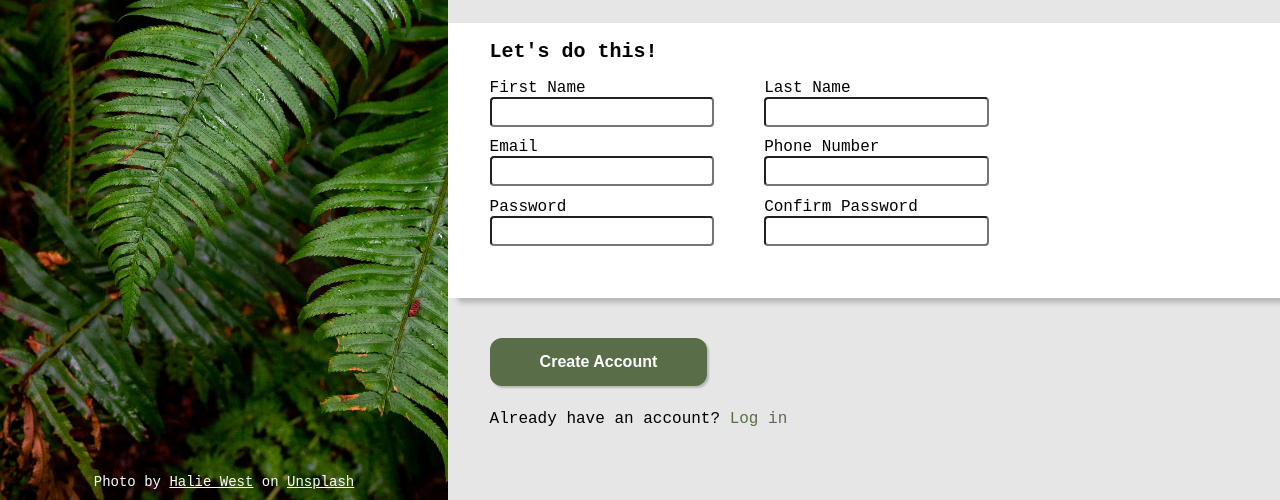
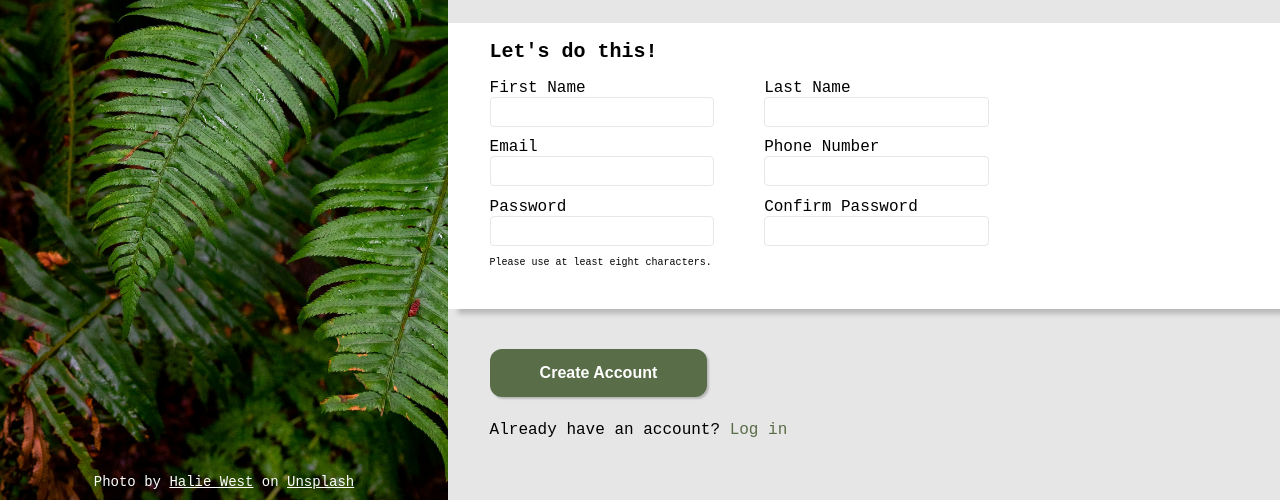
Before and after one commit to mdot2x3/sign-up-form, a plain HTML site: page index.html in a window 1280 px wide. Shown: the part 300-800 px from the top of the page. Drawn offline with Linux system fonts and the light colour scheme.

Commit message:
feat: Adjust form fields, add validation
edited html to add validation to input fields,
styled form fields text input prompts, added
border color validation indicators

```diff
--- a/index.html
+++ b/index.html
@@ -35,7 +35,8 @@
               <label for="user_email">Email</label>
               <input type="email" id="user_email" name="user_email">
               <label for="user_password">Password</label>
-              <input type="password" id="user_password" name="user_password">
+              <input type="password" id="user_password" name="user_password" required minlength="8" aria-describedby="password-minlength">
+              <span id="password-minlength">Please use at least eight characters.</span>
             </div>
             <div class="inputright">
               <label for="last_name">Last Name</label>
@@ -43,7 +44,7 @@
               <label for="phone_number">Phone Number</label>
               <input type="tel" id="phone_number" name="phone_number">
               <label for="confirm_password">Confirm Password</label>
-              <input type="password" id="confirm_password" name="confirm_password">
+              <input type="password" id="confirm_password" name="confirm_password" required required minlength="8">
             </div>
           </form>
       </div>
--- a/style.css
+++ b/style.css
@@ -97,12 +97,22 @@ form {
 
 form input {
   margin-bottom: 5%;
+  padding-left: 5px;
   height: 30px;
   border-radius: 4px;
+  border: 1px solid #E5E7EB;
+  font-size: 14px;
 }
 
 input:focus {
-  box-shadow: 2px 2px 2px rgba(0, 0, 0, 0.2);
+  outline: none;
+  box-shadow: 5px 2px 10px rgba(0, 0, 0, 0.5);
+  border: 1px solid blue;
+  padding-left: 5px;
+}
+
+input:user-invalid {
+  border-color: red;
 }
 
 .inputleft,
@@ -110,6 +120,10 @@ input:focus {
   display: flex;
   flex-direction: column;
   width: 50%;
+}
+
+.inputleft span {
+  font-size: 10px;
 }
 
 .rightfooter {
```
